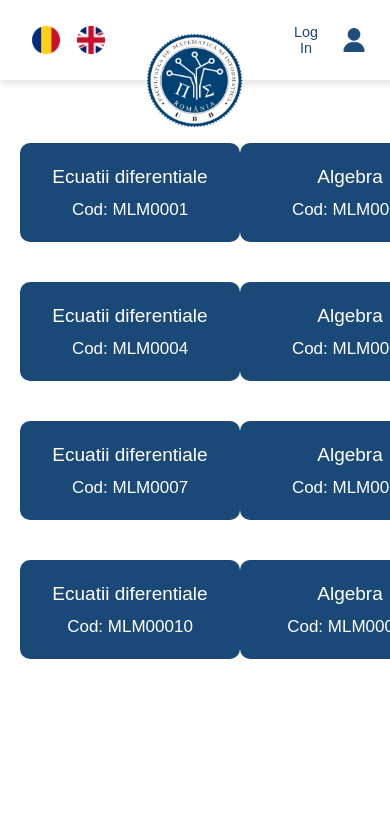
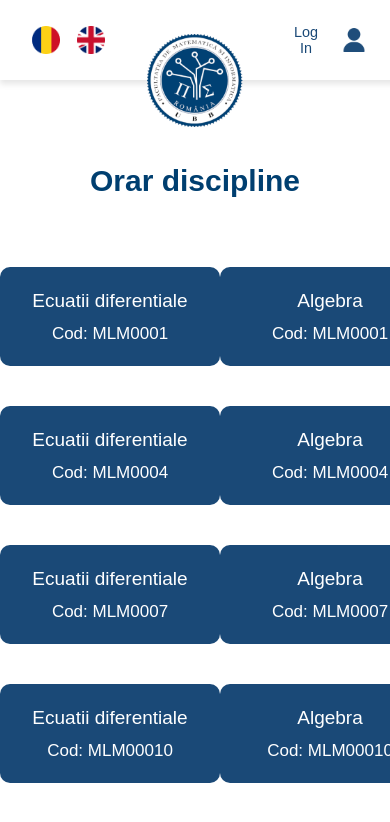
Before and after one commit to linzingandrei/OrarUBB-Frontend, a React (Vite) app in the folder orarubb-web_frontend/: page /courses in a window 390 px wide. Shown: the top 822 px of the page. Built offline with nearby package versions, Linux system fonts and the light colour scheme.

Commit message:
Routed ProfessorSchedule.jsx, ProfessorsSchedule.jsx, AllRoomsPage.jsx and made them responsive to the Navbar.jsx

```diff
--- a/orarubb-web_frontend/src/App.jsx
+++ b/orarubb-web_frontend/src/App.jsx
@@ -17,7 +17,7 @@ const AppContent = () => {
         <Route path="/teachers" element={<AllTeachersPage />} />
         <Route path="/rooms" element={<AllRoomsPage />} />
         <Route path="/courses" element={<AllCoursesPage />} />
-        <Route path="/cadru-didactic" element={<ProfessorsSchedule />} />
+        <Route path="/teacher/1b2a3c45-678d-4f0a-bcde-f234567890ab" element={<ProfessorsSchedule />} />
       </Routes>
     </BrowserRouter>
   );
--- a/orarubb-web_frontend/src/components/header/Navbar.jsx
+++ b/orarubb-web_frontend/src/components/header/Navbar.jsx
@@ -1,10 +1,10 @@
 import {useState} from 'react';
-
+import {useNavigate} from "react-router-dom";
 import './Navbar.scss';
 
 const Navbar = () => {
     const [isLoggedIn, setIsLoggedIn] = useState(false);
-
+    const navigate = useNavigate();
     const handleLoginClick = () => {
         // This will toggle the login state for demonstration, we will replace it with real logic when available
         setIsLoggedIn(!isLoggedIn);
@@ -13,7 +13,7 @@ const Navbar = () => {
     return (
         <div>
             <nav className="navbar">
-                <div className="navbar__logo" title="Faculty Logo"></div>
+                <div className="navbar__logo" title="Faculty Logo" onClick={() => navigate("/")}></div>
                 <div className="navbar__left">
                     <div className="navbar__language navbar__romanian-lang" title="Romanian Lang Icon"></div>
                     <div className="navbar__language navbar__english_lang" title="English Lang Icon"></div>
--- a/orarubb-web_frontend/src/components/header/Navbar.scss
+++ b/orarubb-web_frontend/src/components/header/Navbar.scss
@@ -78,6 +78,7 @@
     // and make the top padding of child pages automatic
     width: 9rem;
     height: 9rem;
+    cursor: pointer;
 
     z-index: 2;
     @media (max-width: 1200px) {
--- a/orarubb-web_frontend/src/components/professorSchedule/ProfessorSchedule.scss
+++ b/orarubb-web_frontend/src/components/professorSchedule/ProfessorSchedule.scss
@@ -7,7 +7,24 @@
 .table-container {
   display: flex;
   flex-direction: column;
+  padding-top: 11rem;
   align-items: center;
+
+  @media (max-height: 1200px) {
+    padding-top: 10rem;
+  }
+
+  @media (max-height: 900px) {
+    padding-top: 6rem;
+  }
+
+  @media (max-height: 812px) {
+    padding-top: 5rem;
+  }
+
+  @media(max-height: 667px) {
+    padding-top: 4rem;
+  }
 }
 
 .table-title {
@@ -21,7 +38,7 @@
 .table {
   width: 60%;
   border-collapse: collapse;
-    box-shadow: 0px 4px 8px rgba(0, 0, 0, 0.1);
+  box-shadow: 0 4px 8px rgba(0, 0, 0, 0.1);
   font-family: Arial, sans-serif;
   color: #333;
 
--- a/orarubb-web_frontend/src/pages/AllCoursesPage/CardsPage.scss
+++ b/orarubb-web_frontend/src/pages/AllCoursesPage/CardsPage.scss
@@ -1,18 +1,36 @@
 .page {
-    padding: 20px;
-    text-align: center;
+    flex-direction: column;
+    padding-top: 10rem;
+    align-items: center;
+
+    @media (max-height: 1200px) {
+        padding-top: 10rem;
+    }
+
+    @media (max-height: 900px) {
+        padding-top: 9rem;
+    }
+
+    @media (max-height: 812px) {
+        padding-top: 9rem;
+    }
+
+    @media(max-height: 667px) {
+        padding-top: 8rem;
+    }
 }
 
 .page h1 {
     margin-bottom: 70px;
     font-size: 30px;
     font-weight: bold;
+    text-align: center;
 }
 
 .cards-list {
     display: grid;
     grid-template-columns: repeat(6, 1fr);
     row-gap: 40px;
-    column-gap: 0px;
+    column-gap: 0;
     justify-items: center;
 }
--- a/orarubb-web_frontend/src/pages/InformatiiSaliPage/InformatiiSali.jsx
+++ b/orarubb-web_frontend/src/pages/InformatiiSaliPage/InformatiiSali.jsx
@@ -14,6 +14,7 @@ const InformatiiSaliPage = () => {
                             color="primary"
                             label="Orarul Salilor"
                             className="medium rounded"
+                            to="/rooms"
                         />
                         <Button
                             color="primary"
--- a/orarubb-web_frontend/src/pages/LandingPage/LandingPage.jsx
+++ b/orarubb-web_frontend/src/pages/LandingPage/LandingPage.jsx
@@ -19,11 +19,13 @@ const LandingPage = () => {
                         color="primary"
                         label="Orarul Cadrelor Didactice"
                         className="medium rounded"
+                        to="/teachers"
                     />
                     <Button
                         color="primary"
                         label="Orarul Disciplinelor"
                         className="medium rounded"
+                        to="/courses"
                     />
                     <Button
                         color="primary"
--- a/orarubb-web_frontend/src/pages/LandingPage/LandingPage.scss
+++ b/orarubb-web_frontend/src/pages/LandingPage/LandingPage.scss
@@ -18,7 +18,7 @@
   align-items: center;
 
   @media (max-height: 1200px) {
-    padding-top: 9rem;
+    padding-top: 10rem;
   }
 
   @media (max-height: 900px) {
--- a/orarubb-web_frontend/src/pages/ProfessorsSchedule/ProfessorsSchedule.scss
+++ b/orarubb-web_frontend/src/pages/ProfessorsSchedule/ProfessorsSchedule.scss
@@ -1,8 +1,27 @@
 .professors-schedule {
+  //display: flex;
+  //flex-direction: column;
+  //align-items: center;
+  //box-sizing: border-box;
   display: flex;
   flex-direction: column;
   align-items: center;
-    box-sizing: border-box;
+
+  @media (max-height: 1200px) {
+    padding-top: 7rem;
+  }
+
+  @media (max-height: 900px) {
+    padding-top: 6rem;
+  }
+
+  @media (max-height: 812px) {
+    padding-top: 5rem;
+  }
+
+  @media(max-height: 667px) {
+    padding-top: 4rem;
+  }
 }
 
 .schedule-professor {
@@ -35,10 +54,10 @@
   width: 100%;
   max-width: 960px;
   border-collapse: collapse;
-    box-shadow: 0px 4px 8px rgba(0, 0, 0, 0.1);
+  box-shadow: 0 4px 8px rgba(0, 0, 0, 0.1);
   font-family: Arial, sans-serif;
   color: #333;
-    margin-bottom: 0px;
+  margin-bottom: 0;
 
   thead {
     color: black;
```
Lines whose indentation alone changed are shown as unchanged.
